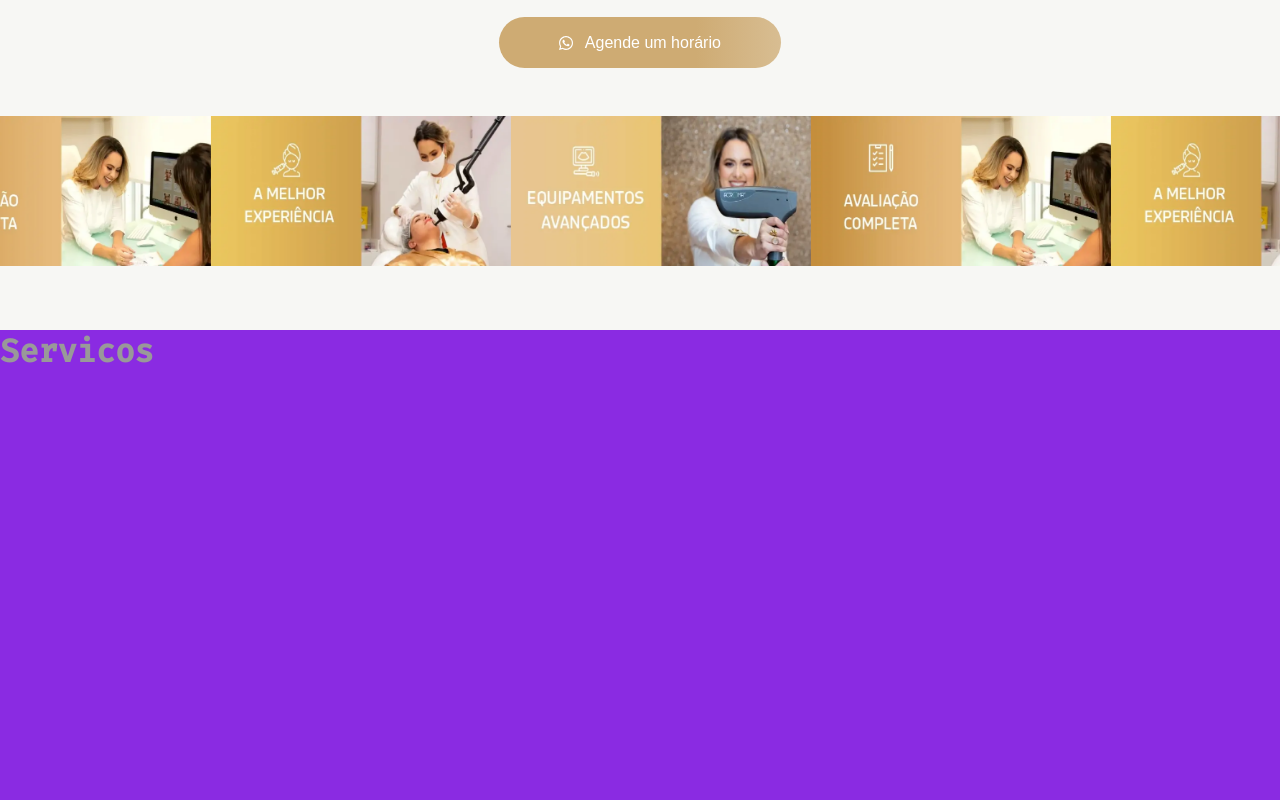
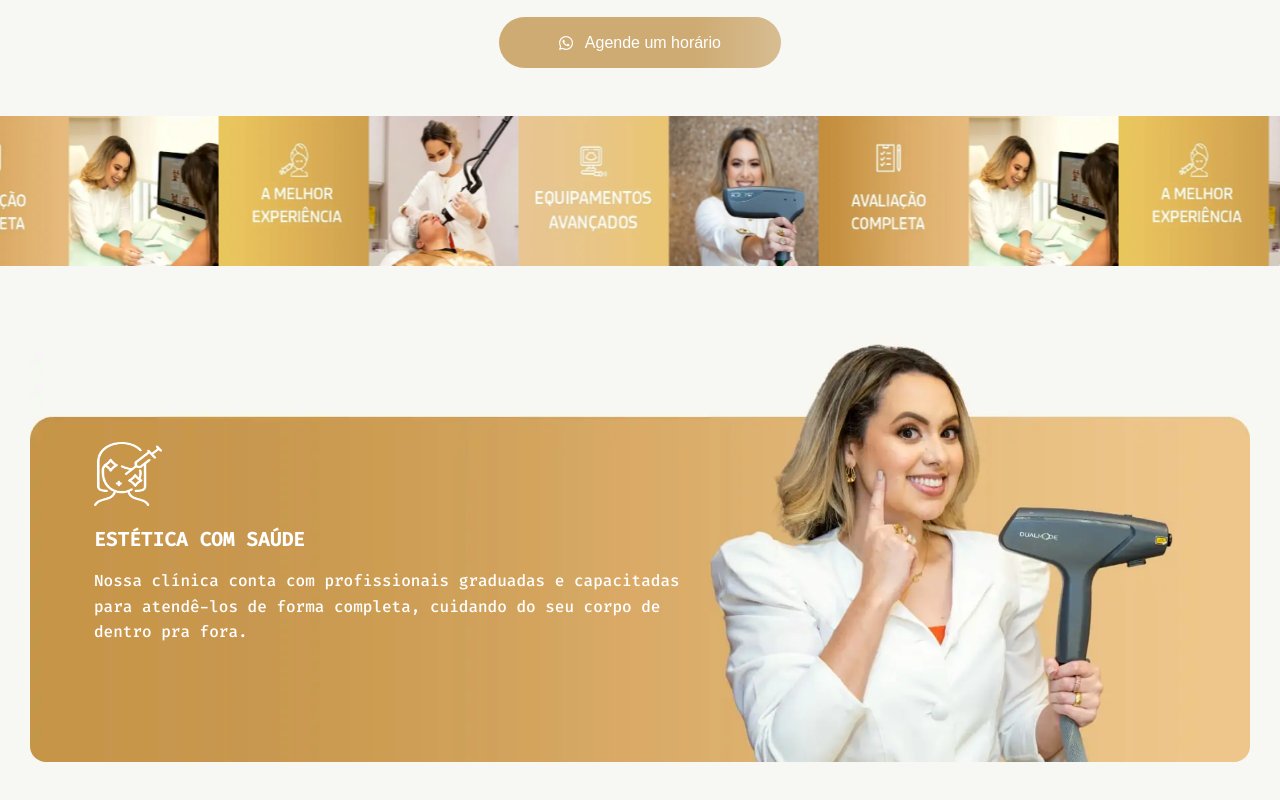
Before and after one commit to devdamasceno/estetica, a Next.js app: page /portfolio in a window 1280 px wide. Shown: the part 1947-2747 px from the top of the page. Built offline with nearby package versions, Linux system fonts and the light colour scheme.

Commit message:
ajuste mobile

```diff
--- a/src/components/servicos/index.tsx
+++ b/src/components/servicos/index.tsx
@@ -1,9 +1,19 @@
 import styles from './styles.module.css';
 
 export function Servicos() {
-  return(
+  return (
     <div className={styles.Container}>
-      <h1>Servicos</h1>
+      <div className={styles.Content}>
+        <div className={styles.ContentDescricao}>
+          <img src="/iconServico.webp" alt="Serviços" />
+          <h1>ESTÉTICA COM SAÚDE</h1>
+          <p>Nossa clínica conta com profissionais graduadas e capacitadas
+          para atendê-los de forma completa, cuidando do seu corpo de
+          dentro pra fora.</p>
+        </div>
+        <div className={styles.ContentImagem}>
+        </div>
+      </div>
     </div>
   )
 }
--- a/src/components/servicos/styles.module.css
+++ b/src/components/servicos/styles.module.css
@@ -1,5 +1,49 @@
 .Container {
-  background-color: blueviolet;
   display: flex;
-  height: 50rem;
+  width: 100%;
 }
+
+.Content {
+  display: flex;
+  flex-direction: column;
+  margin: 0 auto;
+  max-width: 1220px;
+  align-items: center;
+  height: 27rem;
+
+  background-image: url('/imgServico.webp'); /* Caminho da imagem */
+  background-size: cover; /* Ajusta o tamanho da imagem para cobrir toda a área */
+  background-position: center; /* Centraliza a imagem */
+  padding: 4rem; /* Adiciona algum espaço ao redor do conteúdo */
+  border-radius: 1rem; /* Opcional: arredonda os cantos */
+  margin-bottom: 5rem;
+}
+
+.ContentDescricao {
+  margin-top: 3rem;
+}
+
+.ContentDescricao img {
+  width: 4.25rem;
+  height: 4rem;
+}
+
+.ContentDescricao h1 {
+  margin-top: 1rem;
+  color: #FFF;
+  text-transform: uppercase;
+  font-size: 1.2rem;
+  font-weight: 600;
+  letter-spacing: 0.2px;
+}
+
+.Content p {
+  color: #FFF;
+  padding-right: 30rem;
+  font-size: 1rem;
+  font-weight: 500;
+}
+
+.ContentImagem {
+
+}
```
Also changed, not shown: public/iconServico.webp (added), public/imgServico.webp (added).
